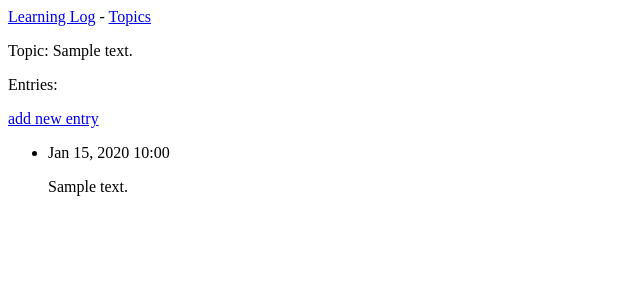
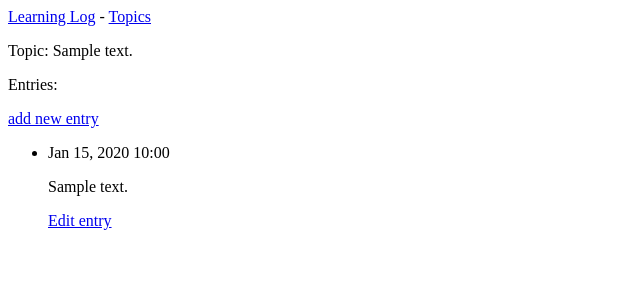
Before and after one commit to GunGalla/learning-log, a Django app: page /topics/1/ in a window 1280 px wide. Shown: the top 300 px of the page, without its empty margins (0-640 px from the left). Run offline with Django 4.2, Linux system fonts and the light colour scheme; tables that the repository leaves empty hold one stand-in row (values such as "Sample post").

Commit message:
Add feature to edit entries

```diff
--- a/learning_logs/templates/learning_logs/topic.html
+++ b/learning_logs/templates/learning_logs/topic.html
@@ -13,6 +13,9 @@
             <li>
                 <p>{{ entry.date_added|date:'M d, Y H:i' }}</p>
                 <p>{{ entry.text|linebreaks }}</p>
+                <p>
+                    <a href="{% url 'learning_logs:edit_entry' entry.id %}">Edit entry</a>
+                </p>
             </li>
         {% empty %}
             <li>There are no entries for this topic yet.</li>
```
